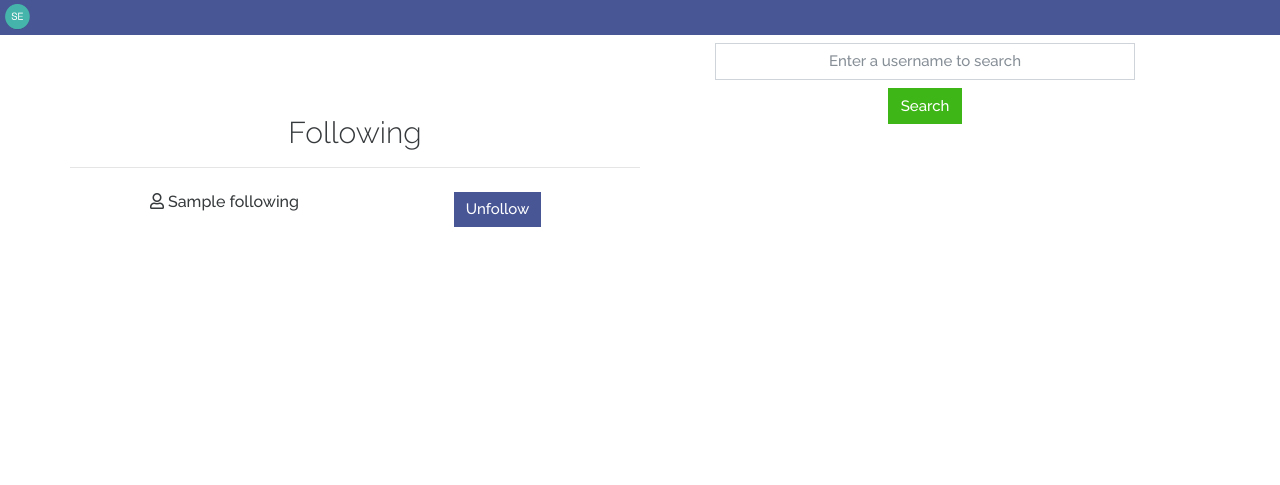
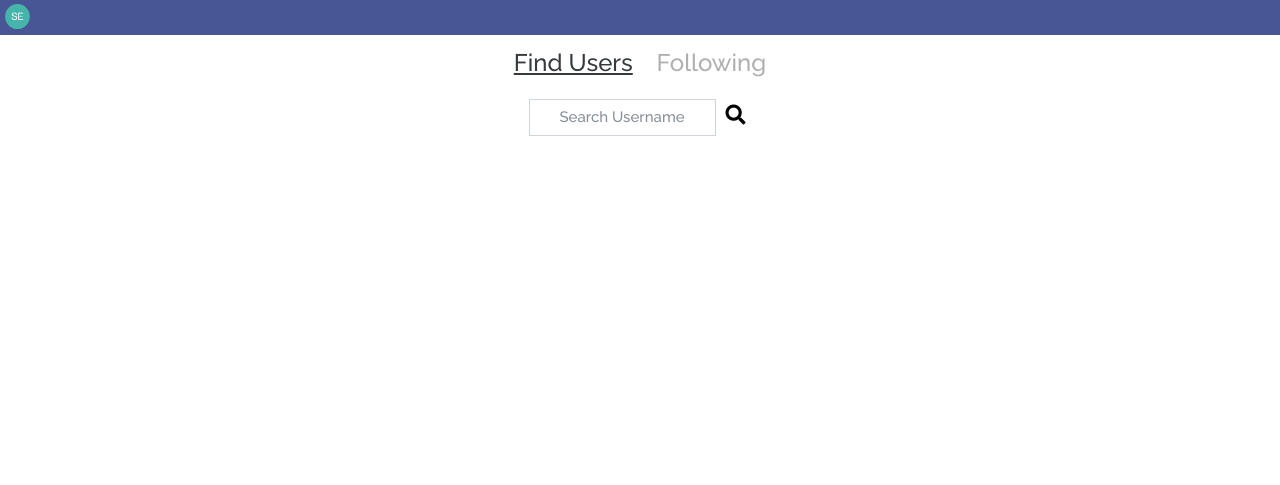
Before and after one commit to davidosongschool/SocialEyes, a Flask app: page /find in a window 1280 px wide. Shown: the top 485 px of the page. Run offline with Flask 2, Linux system fonts and the light colour scheme; the visitor is signed in with stand-in values (Sample User, id 1); a database or web service that is not in the repository returns one stand-in record (values such as "Sample title"); some libraries are stand-ins or nearby versions.

Commit message:
Find / folowing menu added and styled

```diff
--- a/app.py
+++ b/app.py
@@ -155,7 +155,8 @@ def find():
     following = []
     if user['following']:
         following = user['following']
-    return render_template("follow.html", following=following)
+    length = len(following)
+    return render_template("follow.html", following=following, length=length)
 
 
 @ app.route('/search_results', methods=['POST'])
@@ -165,11 +166,14 @@ def search_results():
     my_username = session['username']
     users.mongo.db.users
     user = users.find_one({'username': my_username})
-
+    following = []
+    if user['following']:
+        following = user['following']
+    length = len(following)
     results = users.find({'username': {'$regex': searched, '$options': 'i'}})
     # Check that they don't already follow them
     # check if user['following'] contains specific_result.username
-    return render_template('follow.html', results=results, my_username=my_username, user=user)
+    return render_template('follow.html', results=results, my_username=my_username, user=user, following=following, length=length)
 
 
 @ app.route('/start_following', methods=['POST'])
@@ -178,7 +182,7 @@ def start_following():
     users.update({'username': session['username']}, {
                  "$push": {'following': request.form['follow_username']}})
 
-    return redirect(url_for('dashboard'))
+    return redirect(url_for('find'))
 
 
 @ app.route('/unfollow', methods=['POST'])
@@ -186,6 +190,9 @@ def unfollow():
     users = mongo.db.users
     users.update({'username': session['username']}, {
                  "$pull": {'following': request.form['unfollow_username']}})
+
+    bs3 = "d-none"
+    bs4 = "d-block"
     return redirect(url_for('find'))
 
 
--- a/static/css/style.css
+++ b/static/css/style.css
@@ -20,6 +20,8 @@ Key:
 /* 1. Presets  ------------- */
 
 @import url('https://fonts.googleapis.com/css2?family=Raleway:wght@100;300;500;600&display=swap');
+
+
 
 a {
     text-decoration: none !important;
@@ -87,6 +89,10 @@ body {
     margin-top: 35px;
 }
 
+button {
+    background-color: transparent;
+}
+
 
 
 /* Landing Page ------------ */
@@ -127,7 +133,7 @@ padding: 20px;
 }
 
 .form-control {
-    width: 70% !important;
+    width: 80% !important;
     display: block;
     text-align: center;
     margin: 0 auto;
@@ -301,24 +307,53 @@ background-color: aliceblue;
 
 /* 5. Find Users ---------- */
 
-.following-header {
-    text-align: center;
+.find-menu-list li{
+display: inline-block;
+padding: 10px;
+font-size: 24px;
+font-weight: 500;
+
+}
+.no-followers-icon {
+    font-size: 20vw;
+    margin-top: 25vh;
+    color: #45B5AC;
 }
 
-.following-list {
-    padding-top: 10vh !important;
-
+.big-find-users {
+    height: 50px;
+    width: 40vw;
+    background-color: #485696;
+    color: white;
+    margin-top: 50vh;
 }
 
+.big-find-users:hover {
+ background-color: #45B5AC;
+}
+
+
+.search-button {
+    font-size: 20px;
+}
+
+.submit-search {
+    border: none !important;
+    background-color: none !important;
+}
 
 .contain-results {
     margin-top: 50px;
     margin-bottom: 300px;
+    overflow: hidden;
 }
 
 .results-row {
     border-top: 1px solid lightgray;
-    padding: 10px;
+    padding-left: 30px;
+    padding-right: 30px;
+    padding-top: 10px;
+    padding-bottom: 10px;
 }
 .search-avatar {
   height: 50px;
@@ -356,11 +391,6 @@ background-color: aliceblue;
 }
 
 
-
-
-
-
-
 /* ----------- Media Queries ----- */
 
 @media (min-width: 768px) {
--- a/static/js/nav.js
+++ b/static/js/nav.js
@@ -9,3 +9,35 @@ $(".open-menu-login").click(function(){
 $(".contain-register").addClass('d-none');
 $(".contain-login").removeClass("d-none");
 });
+
+$(".show-following-menu-button").click(function(){
+        console.log("click");
+$(".contain-find-users").addClass("d-none");
+$(".show-following-menu-button").removeClass("not-selected")
+$(".show-following-menu-button").addClass("underline")
+$(".find-users-menu-button").addClass("not-selected")
+$(".find-users-menu-button").removeClass("underline")
+$(".contain-following-users").removeClass("d-none");
+});
+
+
+
+$(".find-users-menu-button").click(function(){
+        console.log("click");
+$(".contain-find-users").removeClass("d-none");
+$(".show-following-menu-button").addClass("not-selected")
+$(".show-following-menu-button").removeClass("underline")
+$(".find-users-menu-button").removeClass("not-selected")
+$(".find-users-menu-button").addClass("underline")
+$(".contain-following-users").addClass("d-none");
+});
+
+$(".big-find-users").click(function(){
+        console.log("click");
+$(".contain-find-users").removeClass("d-none");
+$(".show-following-menu-button").addClass("not-selected")
+$(".show-following-menu-button").removeClass("underline")
+$(".find-users-menu-button").removeClass("not-selected")
+$(".find-users-menu-button").addClass("underline")
+$(".contain-following-users").addClass("d-none");
+});
--- a/templates/follow.html
+++ b/templates/follow.html
@@ -2,56 +2,41 @@
 
 <div class="container contain-under">
   <div class="row">
-    <!--Following Section-->
-    <div class="col-6 following-list">
-      <h2 class="following-header">Following</h2>
-      <hr />
-      {% for n in following %}
-      <div class="row m-4">
-        <div class="col-6 text-center"><h4 class="display-username"><i class="far fa-user pr-1"></i>{{n}}</h4></div>
-        <div class="col-6 text-center">
-          <form action="{{url_for('unfollow')}}" method="POST">
-            <button
-              type="submit"
-              name="unfollow_username"
-              value="{{n}}"
-              class="btn btn-primary following-button ml-4"
-            >
-              Unfollow
+    <div class="col-12 find-menu text-center">
+      <ul class="find-menu-list">
+        <li class="find-users-menu-button underline">Find Users</li>
+        <li class="show-following-menu-button not-selected">Following</li>
+      </ul>
+    </div>
+    <div class="contain-find-users mx-auto">
+      <!--Find Users Section-->
+      <div class="row mx-auto">
+        <div class="col-12 text-center">
+          <form action="{{url_for('search_results')}}" method="POST">
+            <input
+              class="form-control mt-2 d-inline-block"
+              type="text"
+              name="searched_user"
+              placeholder="Search Username"
+              required
+            />
+            <button type="submit" class="submit-search">
+              <i class="fas fa-search d-inline-block search-button"></i>
             </button>
           </form>
         </div>
       </div>
-      {% endfor %}
-    </div>
-    <!--Find people section-->
-    <div class="col-6">
-      <div class="row">
-        <div class="col-12 text-center">
-          <form action="{{url_for('search_results')}}" method="POST">
-            <input
-              class="form-control mt-2"
-              type="text"
-              name="searched_user"
-              placeholder="Enter a username to search"
-              required
-            />
-            <button type="submit" class="btn btn-success mt-2">Search</button>
-          </form>
-        </div>
-      </div>
-
-      <div class="contain-results text-center">
+      <div class="contain-results text-center mx-auto">
         {% for n in results %} {% set render = namespace(total=0) %}
         <!--Dont show the login in user in the search results-->
         {% if n['username'] != my_username %}
         <div class="row results-row">
           <div class="col-6">
-            <img
+            <a href="/users/{{n['username']}}"><img
               src="{{n['avatar']}}"
               class="card-img-top search-avatar img-fluid"
               alt="user_avatar"
-            />
+            /></a>
             <h5>{{n['username']}}</h5>
             <p>{{n['description']}}</p>
           </div>
@@ -88,5 +73,36 @@
       </div>
     </div>
   </div>
-  {% endblock %}
+  <div class="contain-following-users mx-auto d-none">
+    <!--Following Section-->
+    <div class="col-12 following-list">
+    {% if length == 0 %}
+    <i class="fas fa-sad-tear no-followers-icon complete-center img-fluid"></i>
+    <button class="big-find-users complete-center ">Find People</button>
+    {% else %}
+      {% for n in following %}
+      <div class="row m-4">
+        <div class="col-6 text-center">
+          <h4 class="display-username">
+            <i class="far fa-user pr-1"></i>{{n}}
+          </h4>
+        </div>
+        <div class="col-6 text-center">
+          <form action="{{url_for('unfollow')}}" method="POST">
+            <button
+              type="submit"
+              name="unfollow_username"
+              value="{{n}}"
+              class="btn btn-primary following-button ml-4"
+            >
+              Unfollow
+            </button>
+          </form>
+        </div>
+      </div>
+      {% endfor %}
+      {% endif %}
+    </div>
+  </div>
 </div>
+{% endblock %}
--- a/templates/nav.html
+++ b/templates/nav.html
@@ -14,7 +14,7 @@
 <div class="container-fluid">
 <div class="row">
 <div class="col-12 logo-bar">
-<img src="static/images/small-logo.png" alt="logo" class="small-logo img-fluid vertical-center">
+<img src="/static/images/small-logo.png" alt="logo" class="small-logo img-fluid vertical-center">
 </div>
 </div>
 </div>
--- a/templates/profile.html
+++ b/templates/profile.html
@@ -2,7 +2,7 @@
 
 {% block content %}
 <div class="container-fluid contain-user-info">
-  <div class="row mt-2">
+  <div class="row">
     <div class="col-4">
       <img
         src="{{ user.avatar }}"
```
